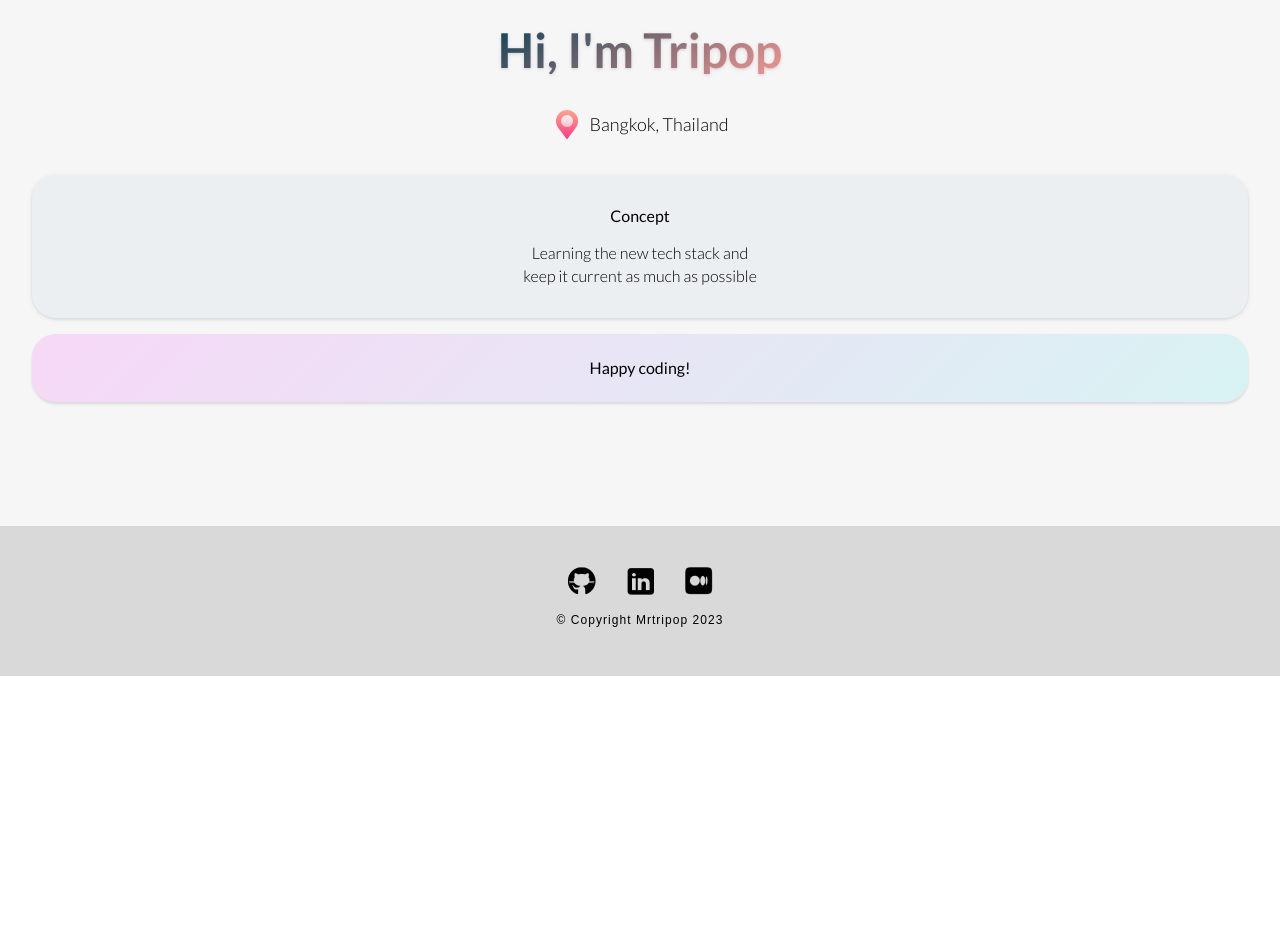
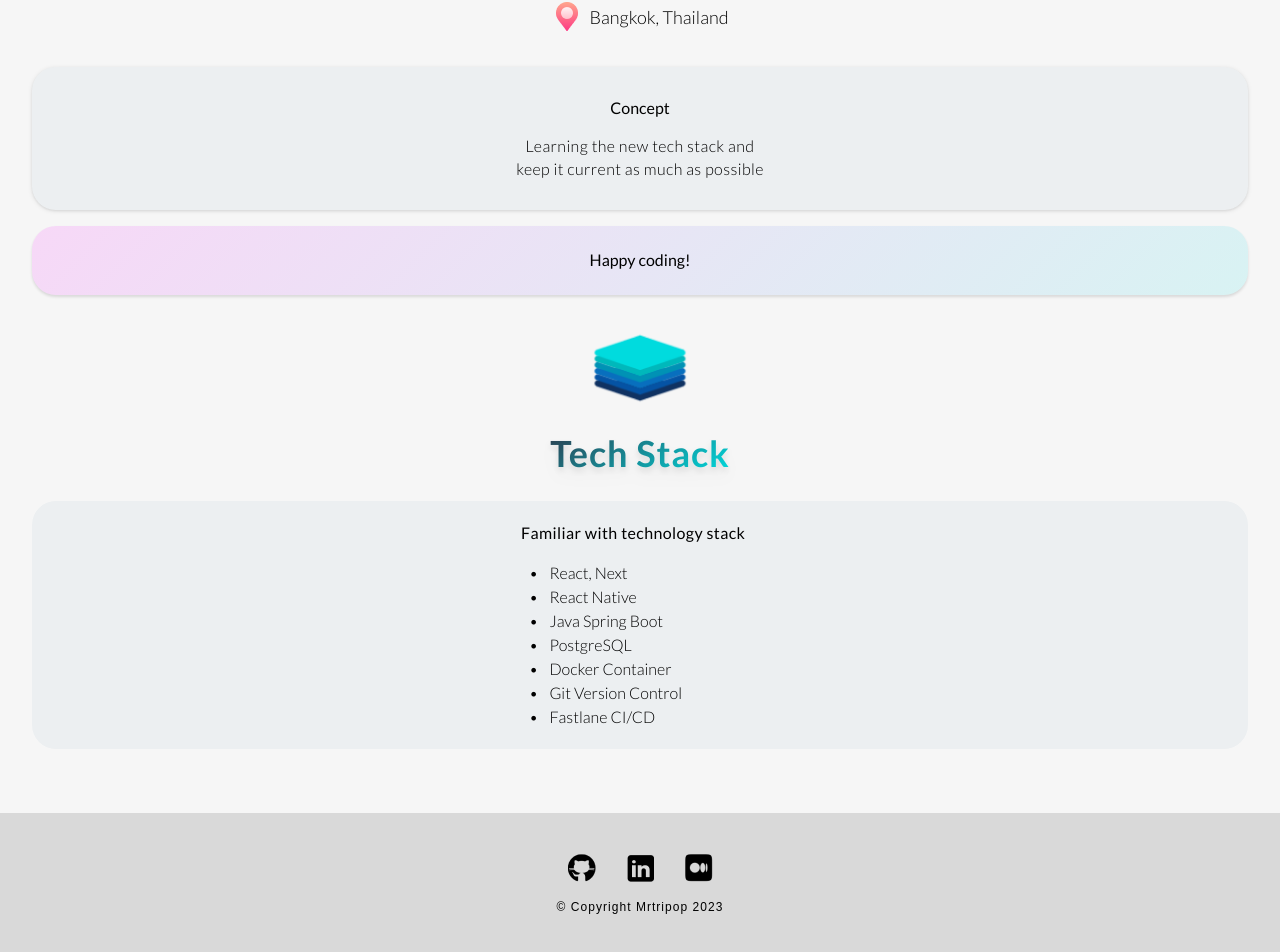
Before and after one commit to mrtripop/personal-website, a Next.js app: page / in a window 1280 px wide. Shown: the part 274-1226 px from the top of the page. Before the commit the page ends 950 px from the top, so only its background shows below. Built offline with nearby package versions, Linux system fonts and the light colour scheme.

Commit message:
feat: tech stack information
Update: landing page

```diff
--- a/app/page.tsx
+++ b/app/page.tsx
@@ -1,5 +1,7 @@
-import { LocationImage } from '@assets'
+import { LocationImage, TechStackImage } from '@assets'
 import BackgroundCircle from '@components/Circle/BackgroundCircle'
+import DotList from '@components/List/DotList'
+import { technologies } from '@data/experience'
 
 type Props = {}
 
@@ -14,7 +16,7 @@ const circle = {
 const Home = (props: Props) => {
   return (
     <div className="bg-white-mill">
-      <div className="container flex flex-col items-center justify-center w-full h-screen px-8 pt-20 gap-9">
+      <div className="container flex flex-col items-center justify-center w-full px-8 pt-24 pb-16 gap-9">
         <div className="relative w-full h-[3.75rem]">
           <BackgroundCircle
             style={{ ...circle }}
@@ -51,7 +53,7 @@ const Home = (props: Props) => {
             <h3 className="w-full text-base font-medium leading-[1.425rem] text-center ">
               Concept
             </h3>
-            <p className="text-center font-light text-base leading-[1.425rem] w-[15rem]">
+            <p className="text-center font-light text-base tracking-wide leading-[1.425rem] w-[16rem]">
               Learning the new tech stack and keep it current as much as
               possible
             </p>
@@ -62,6 +64,29 @@ const Home = (props: Props) => {
             </h3>
           </div>
         </div>
+
+        <div className="flex flex-col items-center w-full gap-7">
+          <img
+            src={TechStackImage.src}
+            className="w-[100px]"
+            alt="Familiar with tech stack image"
+          />
+          <h2 className="text-4xl font-semibold tracking-wide text-center drop-shadow-lg secondary-gradient font-lato ">
+            Tech Stack
+          </h2>
+          <div className="flex items-center justify-center w-full bg-gray rounded-3xl">
+            <div className="flex flex-col gap-4 px-10 py-5 w-[318px] ">
+              <h3 className="font-normal tracking-wide font-lato">
+                Familiar with technology stack
+              </h3>
+              <div className="pl-2">
+                {technologies.map((dot) => (
+                  <DotList {...dot} />
+                ))}
+              </div>
+            </div>
+          </div>
+        </div>
       </div>
     </div>
   )
--- /dev/null
+++ b/components/List/DotList.tsx
@@ -0,0 +1,15 @@
+import React from 'react'
+
+type Props = {
+  technology?: string
+}
+
+const DotList = (props: Props) => {
+  return (
+    <p className="font-light">
+      <span className="pr-2">&#x2022;</span> {props.technology}
+    </p>
+  )
+}
+
+export default DotList
--- /dev/null
+++ b/data/experience.ts
@@ -0,0 +1,23 @@
+export const technologies = [
+  {
+    technology: 'React, Next',
+  },
+  {
+    technology: 'React Native',
+  },
+  {
+    technology: 'Java Spring Boot',
+  },
+  {
+    technology: 'PostgreSQL',
+  },
+  {
+    technology: 'Docker Container',
+  },
+  {
+    technology: 'Git Version Control',
+  },
+  {
+    technology: 'Fastlane CI/CD',
+  },
+]
```
